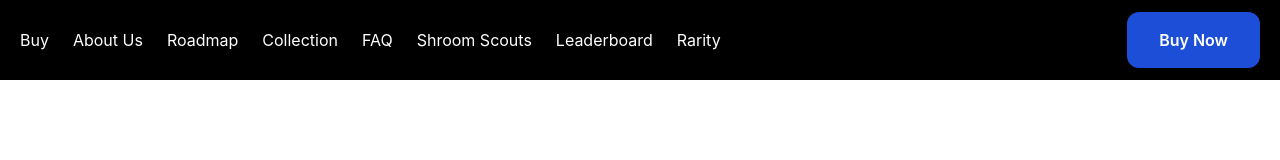
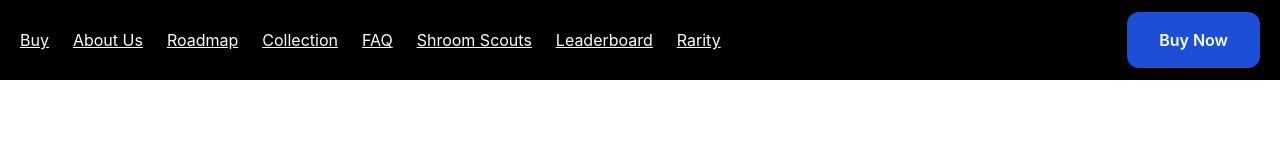
Before and after one commit to wwdfdo/magic-mushroom, a React (Create React App) app: page / in a window 1280 px wide. Shown: the top 160 px of the page. Built offline with nearby package versions, Linux system fonts and the light colour scheme.

Commit message:
devide header into more components

```diff
--- a/src/App.js
+++ b/src/App.js
@@ -1,6 +1,6 @@
 import logo from "./logo.svg";
 import "./App.css";
-import Header from "./components/header";
+import Header from "./components/Header";
 
 function App() {
   return <Header />;
--- /dev/null
+++ b/src/components/Header/index.js
@@ -0,0 +1,26 @@
+import React from "react";
+import NavMenu from "../NavMenu";
+import NavButton from "../NavButton";
+import HeaderWrapper from "../HeaderWrapper";
+
+const menu = [
+  { title: "Buy", id: 1 },
+  { title: "About Us", id: 2 },
+  { title: "Roadmap", id: 3 },
+  { title: "Collection", id: 4 },
+  { title: "FAQ", id: 5 },
+  { title: "Shroom Scouts", id: 6 },
+  { title: "Leaderboard", id: 7 },
+  { title: "Rarity", id: 8 },
+];
+
+function Header() {
+  return (
+    <HeaderWrapper>
+      <NavMenu menu={menu} />
+      <NavButton />
+    </HeaderWrapper>
+  );
+}
+
+export default Header;
--- /dev/null
+++ b/src/components/HeaderWrapper/index.js
@@ -0,0 +1,9 @@
+const HeaderWrapper = ({ children }) => {
+  return (
+    <div className="header bg-black h-[80px] flex justify-between items-center">
+      {children}
+    </div>
+  );
+};
+
+export default HeaderWrapper;
--- /dev/null
+++ b/src/components/NavButton/index.js
@@ -0,0 +1,9 @@
+const NavButton = () => {
+  return (
+    <div className="bg-blue-700 px-8 rounded-xl py-4 m-5 ">
+      <button className="font-semibold text-white">Buy Now</button>
+    </div>
+  );
+};
+
+export default NavButton;
--- /dev/null
+++ b/src/components/NavMenu/index.js
@@ -0,0 +1,13 @@
+import NavMenuItem from "../NavMenuItem";
+
+const NavMenu = ({ menu }) => {
+  return (
+    <div className="text-white flex gap-6 ml-5">
+      {menu.map(({ id, title }) => (
+        <NavMenuItem key={id} title={title} />
+      ))}
+    </div>
+  );
+};
+
+export default NavMenu;
--- /dev/null
+++ b/src/components/NavMenuItem/index.js
@@ -0,0 +1,3 @@
+export default function NavMenuItem({ title }) {
+  return <div className="underline">{title}</div>;
+}
--- a/src/components/header.jsx
+++ /dev/null
@@ -1,32 +0,0 @@
-import React, { Component } from 'react';
-
-class Header extends Component {
-    state = {
-      menu : [
-        {title : "Buy", id : 1},
-        {title : "About Us", id : 2},
-        {title : "Roadmap", id : 3},
-        {title : "Collection", id : 4},
-        {title : "FAQ", id : 5},
-        {title : "Shroom Scouts", id : 6},
-        {title : "Leaderboard", id : 7},
-        {title : "Rarity", id : 8}
-      ]
-     } ;
-    render() {
-        return (
-            <div>
-            <div className="header bg-black h-[80px] flex justify-between items-center">
-              <div className="text-white flex gap-6 ml-5">
-               {this.state.menu.map(item => <div key={item.id}>{item.title}</div>)}
-              </div>
-              <div className="bg-blue-700 px-8 rounded-xl py-4 m-5 ">
-                <button className="font-semibold text-white">Buy Now</button>
-              </div>
-            </div>
-          </div>
-        );
-    }
-}
-
-export default Header;
```
